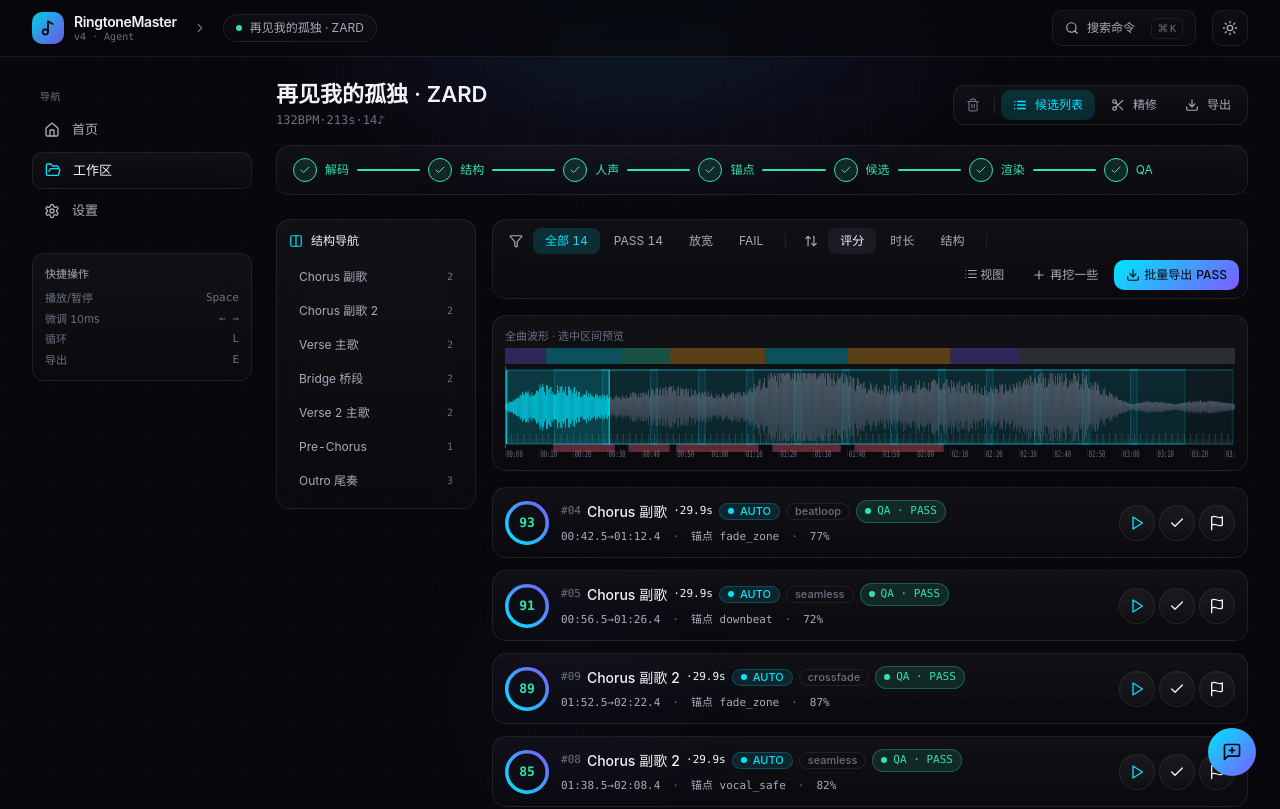
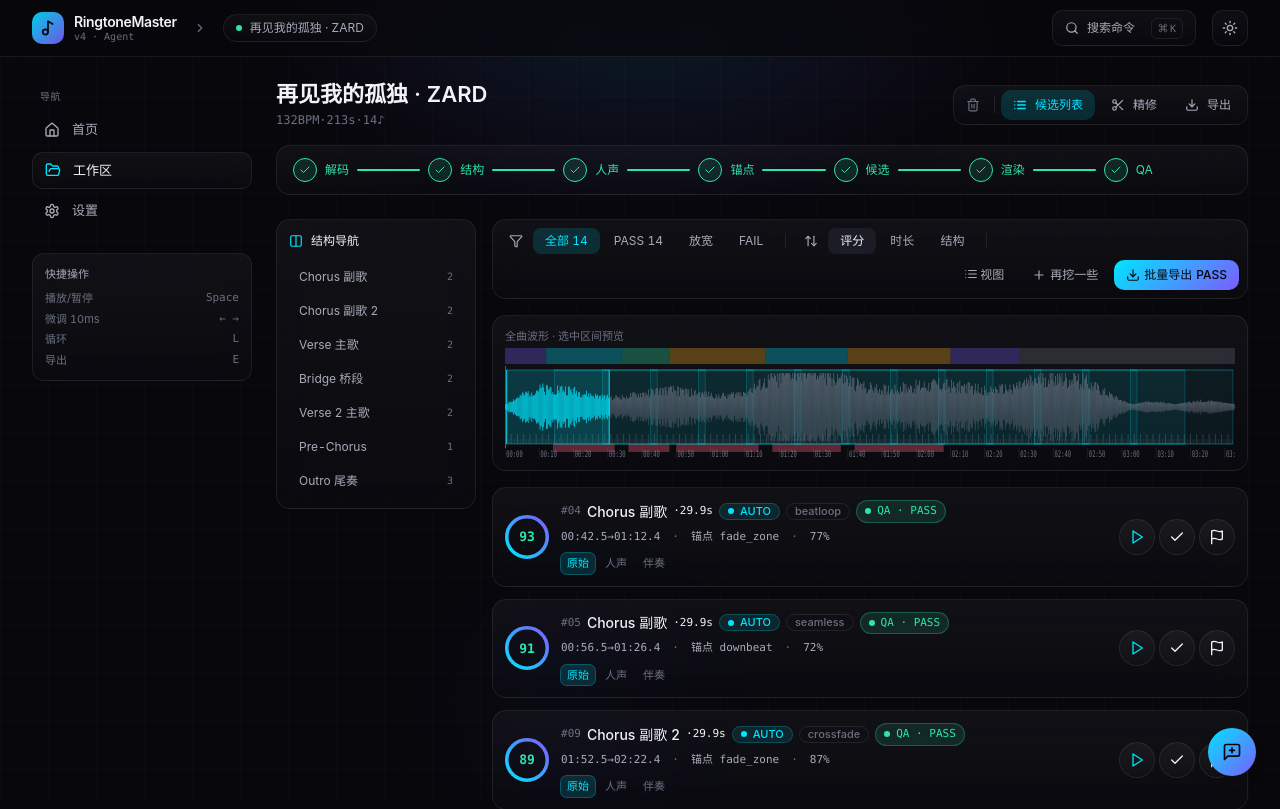
Before and after one commit to Jenner4S/ringtones, a Next.js app: page /workspace/candidates in a window 1280 px wide. Shown: the top 809 px of the page. Built offline with nearby package versions, Linux system fonts and the light colour scheme.

Commit message:
refactor: 声像处理按钮回归列表行 详情页清除

```diff
--- a/app/workspace/candidates/page.tsx
+++ b/app/workspace/candidates/page.tsx
@@ -171,6 +171,36 @@ export default function CandidatesPage() {
                       <span className="text-muted shrink-0">锚点 {c.anchorType}</span>
                       <span className="text-dim">·</span>
                       <span className="text-muted shrink-0">{(c.anchorConfidence * 100).toFixed(0)}%</span>
+                    </div>
+
+                    <div className="flex items-center gap-0.5 sm:gap-1 mt-0.5">
+                      {[
+                        { k: "off", label: "原始" },
+                        { k: "vocal", label: "人声" },
+                        { k: "instrumental", label: "伴奏" },
+                      ].map((m) => {
+                        const vm = c.vocalMode ?? "off";
+                        const active = vm === m.k;
+                        return (
+                          <button
+                            key={m.k}
+                            onClick={(e) => {
+                              e.stopPropagation();
+                              const next = (active ? "off" : m.k) as any;
+                              updateCandidate(c.id, { vocalMode: next });
+                              showToast("info", next === "off" ? "已恢复原始声像" : next === "vocal" ? "已切换为 · 人声聚焦" : "已切换为 · 伴奏纯净");
+                            }}
+                            className={cn(
+                              "rounded-[6px] px-1.5 py-0.5 text-[8px] sm:text-[10px] lg:text-[11px] transition",
+                              active
+                                ? "bg-[rgba(0,229,255,0.14)] text-[var(--accent-cyan)] ring-1 ring-[rgba(0,229,255,0.35)]"
+                                : "text-dim hover:text-1 hover:bg-[var(--bg-3)]"
+                            )}
+                          >
+                            {m.label}
+                          </button>
+                        );
+                      })}
                     </div>
                   </div>
 
--- a/src/components/CandidateDetail.tsx
+++ b/src/components/CandidateDetail.tsx
@@ -122,35 +122,6 @@ export function CandidateDetail({
           <Badge variant={candidate.loopQuality >= 0.85 ? "green" : "red"} dot>
             循环 {(candidate.loopQuality * 100).toFixed(0)}%
           </Badge>
-
-          <div className="ml-auto flex items-center gap-1">
-            {[
-              { k: "off", label: "原始" },
-              { k: "vocal", label: "人声" },
-              { k: "instrumental", label: "伴奏" },
-            ].map((m) => {
-              const vm = candidate.vocalMode ?? "off";
-              const active = vm === m.k;
-              return (
-                <button
-                  key={m.k}
-                  onClick={() => {
-                    const next = (active ? "off" : m.k) as any;
-                    updateCandidate(candidate.id, { vocalMode: next });
-                    showToast("info", next === "off" ? "已恢复原始声像" : next === "vocal" ? "已切换为 · 人声聚焦" : "已切换为 · 伴奏纯净");
-                  }}
-                  className={cn(
-                    "rounded-[8px] px-2.5 py-1 text-[11px] transition",
-                    active
-                      ? "bg-[rgba(0,229,255,0.14)] text-[var(--accent-cyan)] ring-1 ring-[rgba(0,229,255,0.35)]"
-                      : "text-dim hover:text-1 hover:bg-[var(--bg-3)]"
-                  )}
-                >
-                  {m.label}
-                </button>
-              );
-            })}
-          </div>
         </div>
       </div>
 
```
Also changed, not shown: 1 other file (tests, documents, lock files or other folders).
